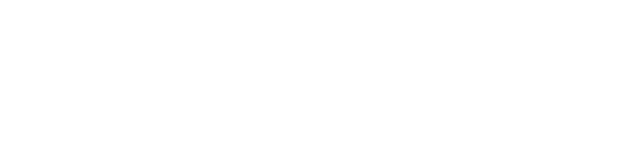
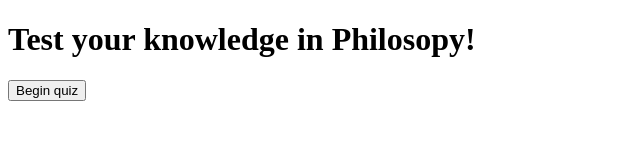
Before and after one commit to newtonr12/quiz_app, a plain HTML site: page index.html in a window 1280 px wide. Shown: the whole page, without its empty margins (0-640 px from the left). Drawn offline with Linux system fonts and the light colour scheme.

Commit message:
initial setup

```diff
--- a/index.html
+++ b/index.html
@@ -6,6 +6,9 @@
     <title>Quiz App</title>
 </head>
 <body>
-
+    <div class="start-container">
+        <h1>Test your knowledge in Philosopy!</h1>
+        <button id="start"> Begin quiz</button>
+    </div>
 </body>
 </html>
```
Also changed, not shown: script.js (+8 -0 lines).
